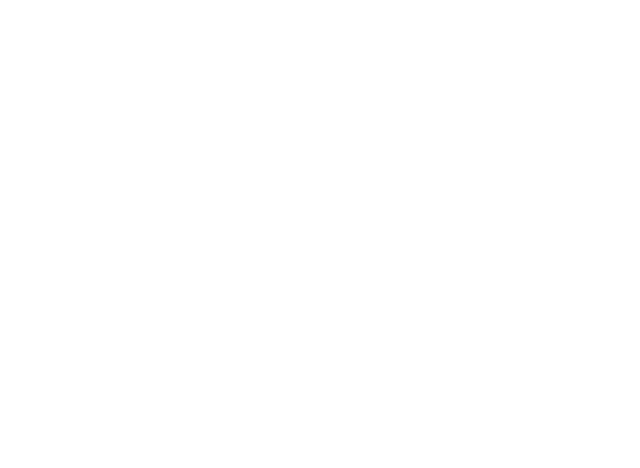
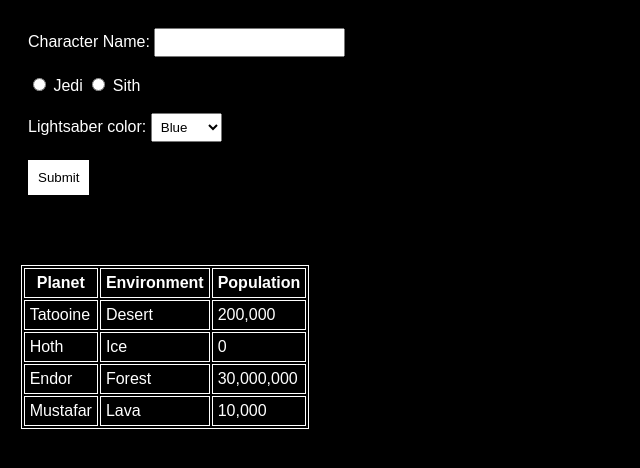
Before and after one commit to mattdmower/assessment-two, a website: page src/index.html in a window 1280 px wide. Shown: the whole page, without its empty margins (0-640 px from the left). Drawn offline with Linux system fonts and the light colour scheme.

Commit message:
star wars

```diff
--- a/src/index.html
+++ b/src/index.html
@@ -6,6 +6,51 @@
   <title>Unit 2 Assessment: HTML/CSS</title>
   <link rel="stylesheet" href="styles.css" />
 </head>
+<body>
+  <form>
+    <label for="characterName">Character Name:</label>
+    <input type="text" id="characterName" name="characterName" required><br><br>
+    <label for="affiliation"></label>
+    <input type="radio" id="jedi" name="affiliation" value="jedi" required>
+    <label for="jedi">Jedi</label>
+    <input type="radio" id="sith" name="affiliation" value="sith" required>
+    <label for="sith">Sith</label><br><br>
+    <label for="lightsaberColor">Lightsaber color:</label>
+    <select id="lightsaberColor" name="lightsaberColor" required>
+      <option value="Blue">Blue</option>
+      <option value="Green">Green</option>
+      <option value="Red">Red</option>
+      <option value="Purple">Purple</option>
+    </select><br><br>
+    <input type="submit" value="Submit">
+  </form>
+  <table>
+    <tr>
+      <th>Planet</th>
+      <th>Environment</th>
+      <th>Population</th>
+    </tr>
+    <tr>
+      <td>Tatooine</td>
+      <td>Desert</td>
+      <td>200,000</td>
+    </tr>
+    <tr>
+      <td>Hoth</td>
+      <td>Ice</td>
+      <td>0</td>
+    </tr>
+    <tr>
+      <td>Endor</td>
+      <td>Forest</td>
+      <td>30,000,000</td>
+    </tr>
+    <tr>
+      <td>Mustafar</td>
+      <td>Lava</td>
+      <td>10,000</td>
+    </tr>
+  </table>
+</body>
 
-  <body></body>
 </html>
--- a/src/styles.css
+++ b/src/styles.css
@@ -0,0 +1,37 @@
+body {
+    background-color: black;
+    color: white;
+    font-family: sans-serif;
+}
+form {
+    padding: 20px;
+}
+table {
+    width: 20%;
+    border: 1px solid white;
+    margin-top: 50px;
+    margin-left: 1%;
+    text-align: center;
+}
+th,
+td {
+    border: 1px solid white;
+    padding: 5px;
+}
+th {
+    background-color: black;
+}
+td {
+    text-align: left;
+}
+input[type="text"],
+select {
+    padding: 5px;
+}
+input[type="submit"] {
+    padding: 10px;
+    background-color: white;
+    color: black;
+    border: none;
+    cursor: pointer;
+}
```
Lines whose indentation alone changed are shown as unchanged.
